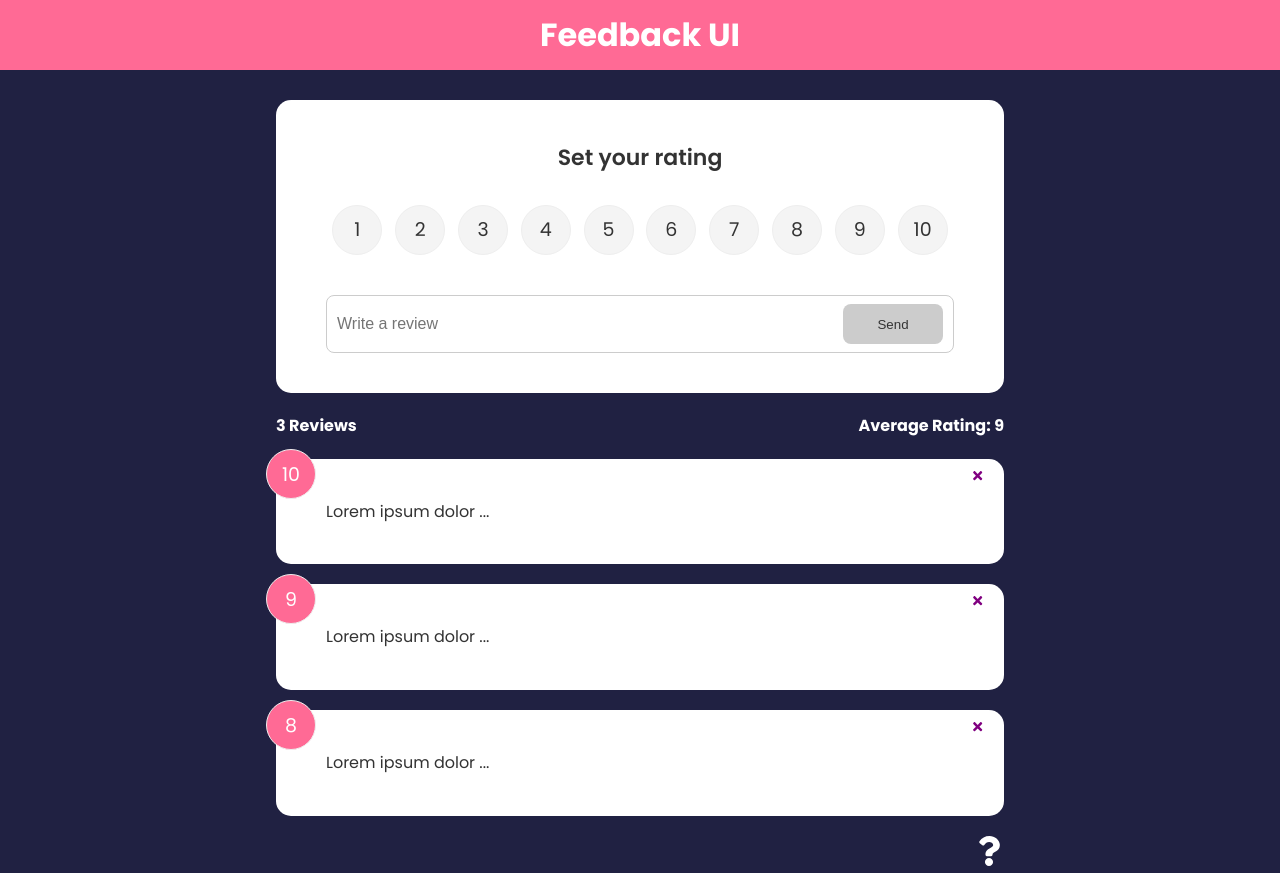
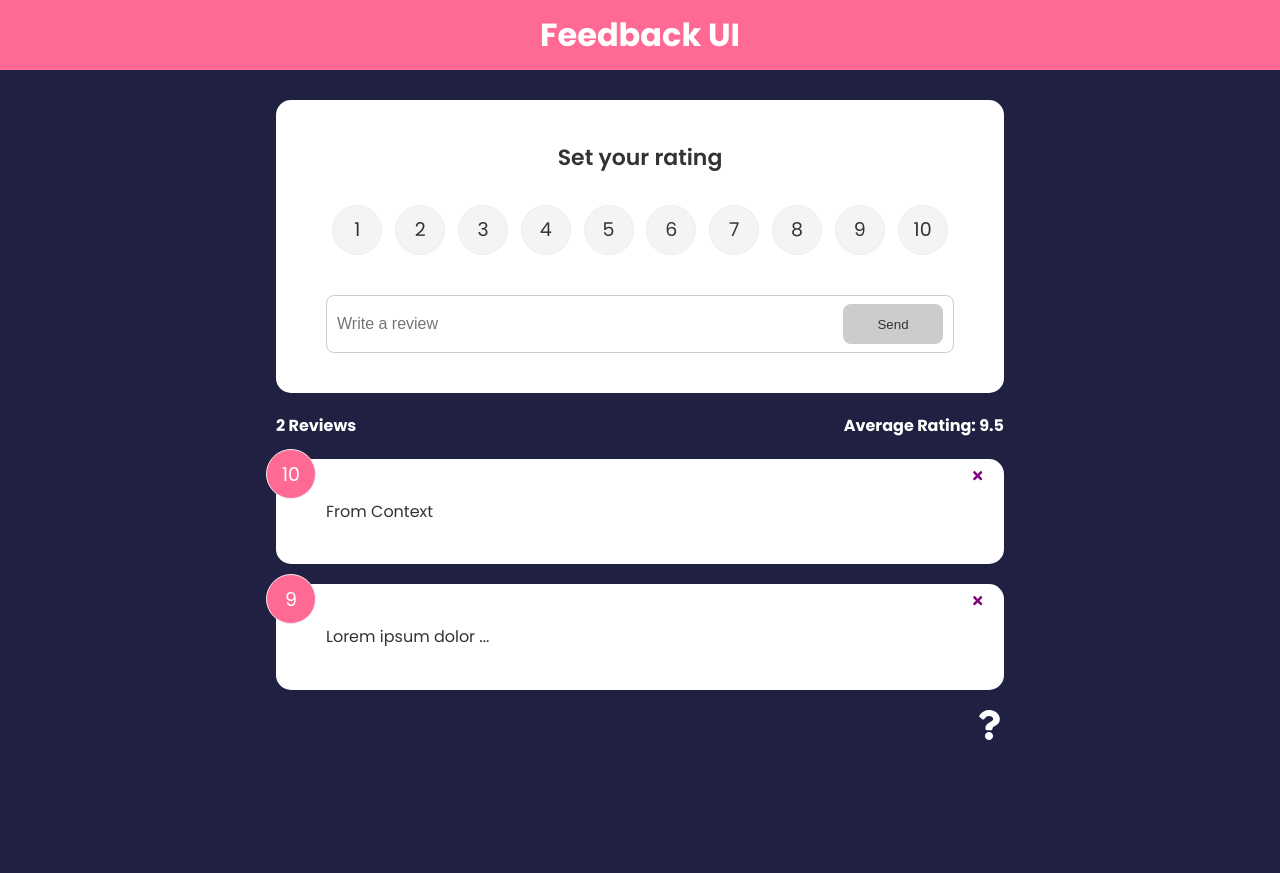
Before and after one commit to MaciekCelinski/Brad_React_Udemy, a React (Create React App) app: page / in a window 1280 px wide. After the commit the page ends 800 px from the top, so only its background shows below. Built offline with nearby package versions, Linux system fonts and the light colour scheme.

Commit message:
32 - Context added

```diff
--- a/src/App.js
+++ b/src/App.js
@@ -1,43 +1,23 @@
-// hooks
-import { useState } from "react";
 // dependencies
-import { v4 as uuidv4 } from "uuid";
 import { BrowserRouter as Router, Routes, Route } from "react-router-dom";
 
 // components
 import Header from "./components/Header";
 import FeedbackList from "./components/FeedbackList";
-import FeedbackData from "./data/FeedbackData";
 import FeedbackStats from "./components/FeedbackStats";
 import FeedbackForm from "./components/FeedbackForm";
 import AboutIconLink from "./components/AboutIconLink";
 import Post from "./components/Post";
+// context
+import { FeedbackContextProvider } from "./context/FeedbackContext";
+
 // routes
 import About from "./pages/AboutPage";
 
 function App() {
-	const [feedback, setFeedback] = useState(FeedbackData);
-
-	const deleteFeedback = (id) => {
-		if (window.confirm("Are you sure you want to delete")) {
-			setFeedback((prev) =>
-				prev.filter((feedback) => feedback.id !== id)
-			);
-		}
-	};
-
-	const addFeedback = (feedback, rating) => {
-		setFeedback((prev) => [
-			{
-				id: uuidv4(),
-				rating,
-				text: feedback,
-			},
-			...prev,
-		]);
-	};
 
 	return (
+		<FeedbackContextProvider>
 			<Router>
 				<Header text="Feedback UI" />
 				<div className="container">
@@ -47,22 +27,20 @@ function App() {
 							exact
 							element={
 								<>
-								<FeedbackForm addFeedback={addFeedback} />
-								<FeedbackStats feedback={feedback} />
-								<FeedbackList
-									feedback={feedback}
-									handleDelete={deleteFeedback}
-								/>
+									<FeedbackForm />
+									<FeedbackStats/>
+									<FeedbackList />
 									<AboutIconLink />
 								</>
 							}
 						></Route>
 						{/* routing */}
 						<Route path="/about" element={<About />} />
-					<Route path='/post/*' element={<Post />} />
+						<Route path="/post/*" element={<Post />} />
 					</Routes>
 				</div>
 			</Router>
+		</FeedbackContextProvider>
 	);
 }
 
--- a/src/components/FeedbackForm.jsx
+++ b/src/components/FeedbackForm.jsx
@@ -1,11 +1,13 @@
-import { useState } from "react";
-
+import { useState, useContext } from "react";
+import { FeedbackContext } from "../context/FeedbackContext";
 //components
 import Card from "./shared/Card";
 import Button from "./shared/Button";
 import RatingSelect from "./RatingSelect";
 
-const FeedbackForm = ({ addFeedback }) => {
+const FeedbackForm = () => {
+	const { addFeedback } = useContext(FeedbackContext);
+
 	const [text, setText] = useState("");
 	const [rating, setRating] = useState(10);
 	const [btnDisabled, setBtnDisabled] = useState(true);
@@ -27,8 +29,9 @@ const FeedbackForm = ({ addFeedback }) => {
 
 	const submitHandler = (e) => {
 		e.preventDefault();
+
 		if (text.trim().length > 10) {
-			addFeedback(text, +rating);
+			addFeedback(rating, text);
 		}
 
 		setText("");
--- a/src/components/FeedbackItem.jsx
+++ b/src/components/FeedbackItem.jsx
@@ -2,12 +2,17 @@ import { FaTimes } from "react-icons/fa";
 import PropTypes from "prop-types";
 import Card from "./shared/Card";
 
-const FeedbackItem = ({ item, handleDelete }) => {
+import { useContext } from "react";
+import { FeedbackContext } from "../context/FeedbackContext";
+
+const FeedbackItem = ({ item }) => {
+
+	const {deleteFeedback} = useContext(FeedbackContext);
 
 	return (
 		<Card reverse={false}>
 			<div className="num-display">{item.rating}</div>
-			<button onClick={() => handleDelete(item.id)} className="close">
+			<button onClick={() => deleteFeedback(item.id)} className="close">
 				<FaTimes color="purple" />
 			</button>
 			<div className="text-display">{item.text}</div>
--- a/src/components/FeedbackList.jsx
+++ b/src/components/FeedbackList.jsx
@@ -1,10 +1,13 @@
-import PropTypes from "prop-types";
+import { useContext } from "react";
+import { FeedbackContext } from "../context/FeedbackContext";
 
 import { motion, AnimatePresence } from "framer-motion";
 
 import FeedbackItem from "./FeedbackItem";
 
-const FeedbackList = ({ feedback, handleDelete }) => {
+const FeedbackList = () => {
+	const {feedback} = useContext(FeedbackContext);
+
 	if (!feedback || feedback.length === 0) return <p>No feedback yet</p>;
 
 	return (
@@ -20,7 +23,6 @@ const FeedbackList = ({ feedback, handleDelete }) => {
 						<FeedbackItem
 							key={item.id}
 							item={item}
-							handleDelete={handleDelete}
 						/>
 					</motion.div>
 				))}
@@ -29,8 +31,5 @@ const FeedbackList = ({ feedback, handleDelete }) => {
 	);
 };
 
-FeedbackList.propTypes = {
-	feedback: PropTypes.array,
-};
 
 export default FeedbackList;
--- a/src/components/FeedbackStats.jsx
+++ b/src/components/FeedbackStats.jsx
@@ -1,8 +1,11 @@
-import PropTypes from 'prop-types'
+import { useContext } from "react";
+import { FeedbackContext } from "../context/FeedbackContext";
 
-const FeedbackStats = ({ feedback }) => {
+const FeedbackStats = () => {
+
+	const {feedback} = useContext(FeedbackContext);
+
 	// Calculate ratings average
-	console.log("feedback: ", feedback);
 	let average =
 		feedback.reduce((acc, cur) => {
 			return acc + cur.rating;
@@ -18,8 +21,4 @@ const FeedbackStats = ({ feedback }) => {
 	);
 };
 
-FeedbackStats.propTypes = {
-    feedback: PropTypes.array.isRequired,
-}
-
 export default FeedbackStats;
--- /dev/null
+++ b/src/context/FeedbackContext.js
@@ -0,0 +1,38 @@
+import { createContext, useState } from "react";
+import { v4 as uuidv4 } from "uuid";
+
+export const FeedbackContext = createContext();
+
+export const FeedbackContextProvider = ({ children }) => {
+	const [feedback, setFeedback] = useState([
+		{ id: 1, rating: 10, text: "From Context" },
+		{ id: 2, rating: 9, text: "Lorem ipsum dolor ..." },
+	]);
+
+    const deleteFeedback = (id) => {
+		if (window.confirm("Are you sure you want to delete")) {
+			setFeedback((prev) =>
+				prev.filter((feedback) => feedback.id !== id)
+			);
+		}
+	};
+
+    const addFeedback = (rating, text) => {
+		if (text.trim().length > 10) {
+			setFeedback((prev) => [
+				{
+					id: uuidv4(),
+					rating,
+					text
+				},
+				...prev,
+			]);
+		}
+	};
+
+	return (
+		<FeedbackContext.Provider value={{ feedback, addFeedback, deleteFeedback }}>
+			{children}
+		</FeedbackContext.Provider>
+	);
+};
```
Lines whose indentation alone changed are shown as unchanged.
